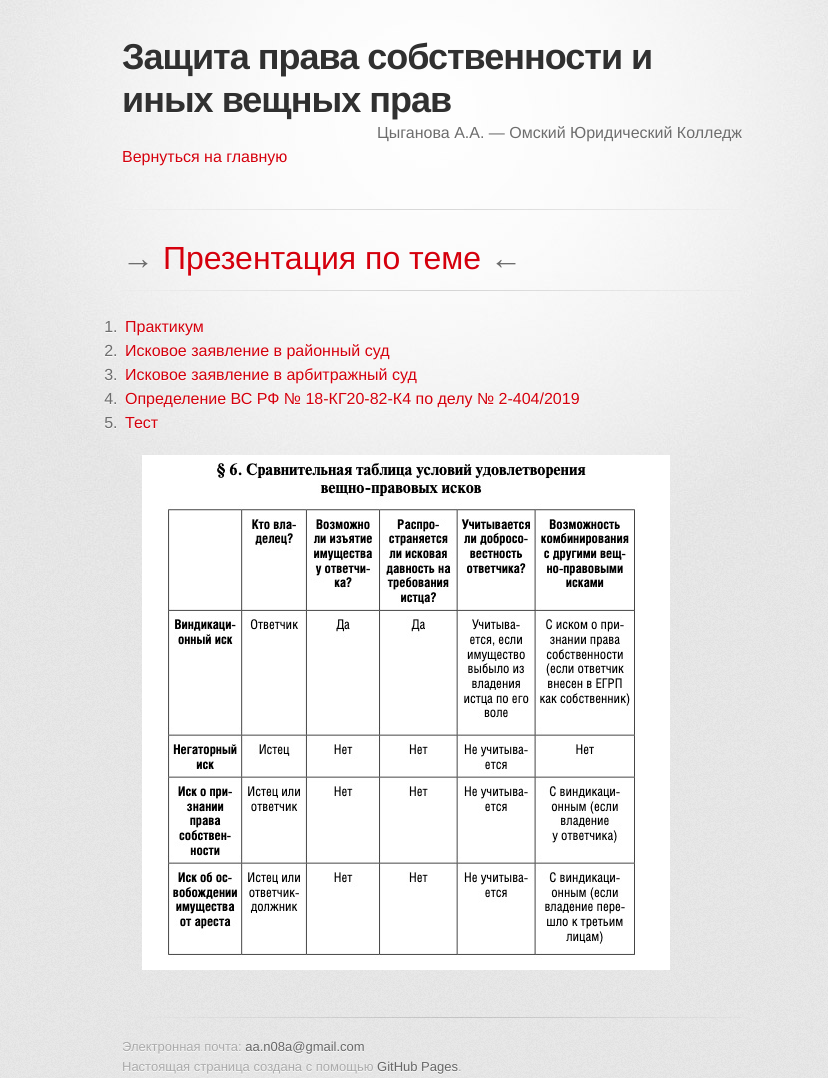
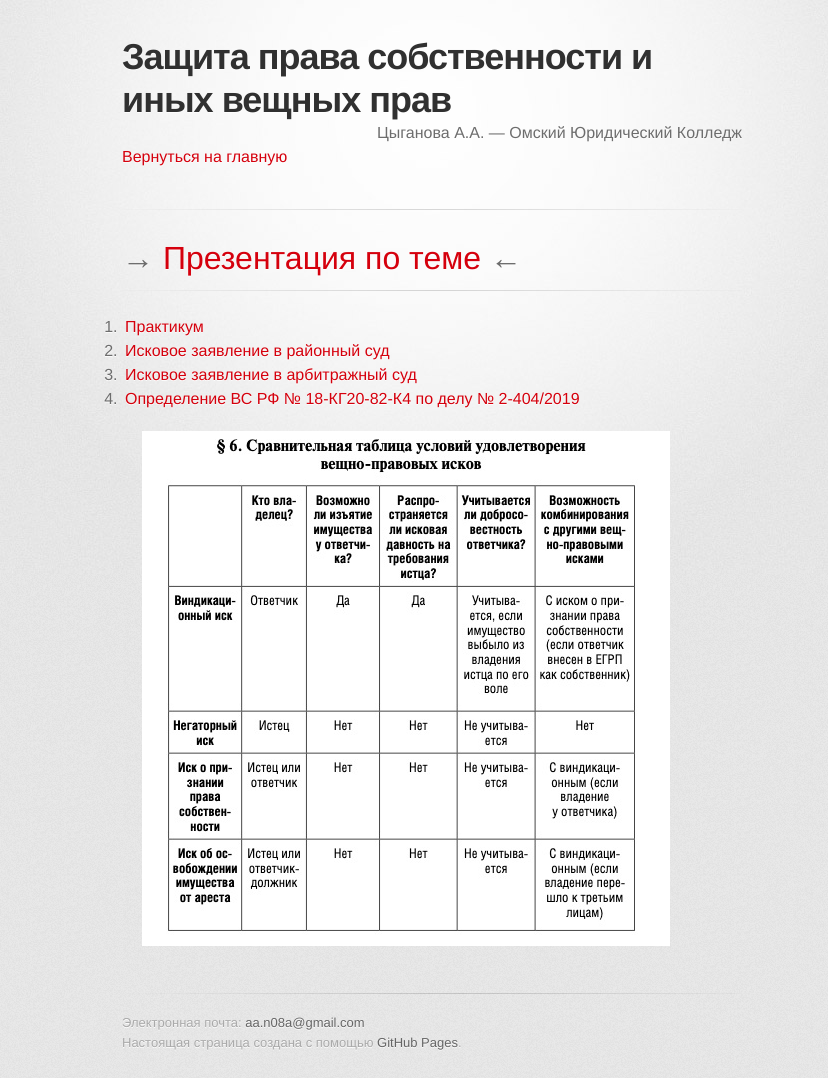
Before and after one commit to a-nova/a-nova.github.io, a Jekyll site: the page built from _lessons/11.md, in a window 1280 px wide, cut to the strip 0-1078 px from the top of the page. Shown: the whole strip, without its empty margins (208-1036 px from the left). Built offline with Jekyll 4.4.1, drawn with Linux system fonts in a browser that asks for light colours; some web fonts are replaced.

Commit message:
hide test

```diff
--- a/_lessons/11.md
+++ b/_lessons/11.md
@@ -13,6 +13,6 @@ layout: page
 2. [Исковое заявление в районный суд](./11/Исковое районный.docx)
 3. [Исковое заявление в арбитражный суд](./11/Исковое арбитражный.docx)
 4. [Определение ВС РФ № 18-КГ20-82-К4 по делу № 2-404/2019](./11/document.pdf)
-5. [Тест](./11/Test.pdf)
+   <!-- 5. [Тест](./11/Test.pdf) -->
 
 ![](./vQKjaeX61tU.jpg)
```
